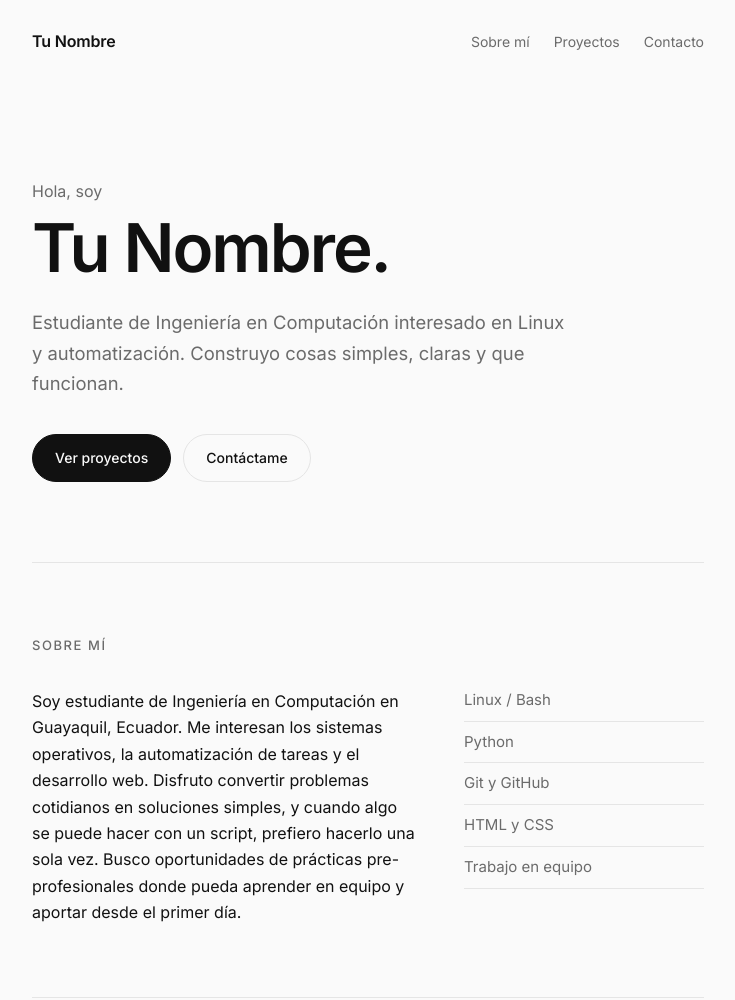
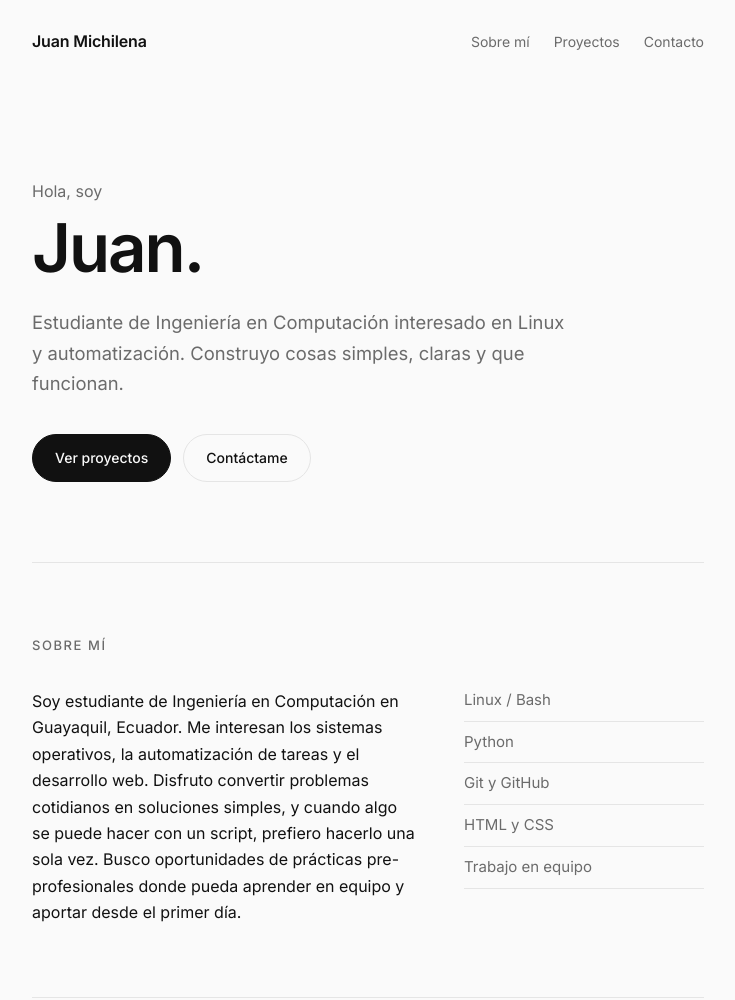
Before and after one commit to michijuan006/michi.github.io, a plain HTML site: page index.html in a window 1280 px wide. Shown: the top 1000 px of the page, without its empty margins (272-1007 px from the left). Drawn offline with Linux system fonts and the light colour scheme.

Commit message:
Update portfolio to reflect correct name

```diff
--- a/index.html
+++ b/index.html
@@ -3,7 +3,7 @@
 <head>
   <meta charset="UTF-8">
   <meta name="viewport" content="width=device-width, initial-scale=1.0">
-  <title>Tu Nombre — Portafolio</title>
+  <title>Juan Michilena — Portafolio</title>
   <meta name="description" content="Portafolio de Tu Nombre. Proyectos, experiencia y contacto.">
   <link rel="preconnect" href="https://fonts.googleapis.com">
   <link rel="preconnect" href="https://fonts.gstatic.com" crossorigin>
@@ -13,7 +13,7 @@
 <body>
 
   <header class="nav">
-    <a href="#inicio" class="logo">Tu Nombre</a>
+    <a href="#inicio" class="logo">Juan Michilena</a>
     <nav>
       <a href="#sobre-mi">Sobre mí</a>
       <a href="#proyectos">Proyectos</a>
@@ -25,7 +25,7 @@
 
     <section id="inicio" class="hero">
       <p class="eyebrow">Hola, soy</p>
-      <h1>Tu Nombre.</h1>
+      <h1>Juan.</h1>
       <p class="lead">Estudiante de Ingeniería en Computación interesado en Linux y automatización. Construyo cosas simples, claras y que funcionan.</p>
       <div class="actions">
         <a class="btn" href="#proyectos">Ver proyectos</a>
```
